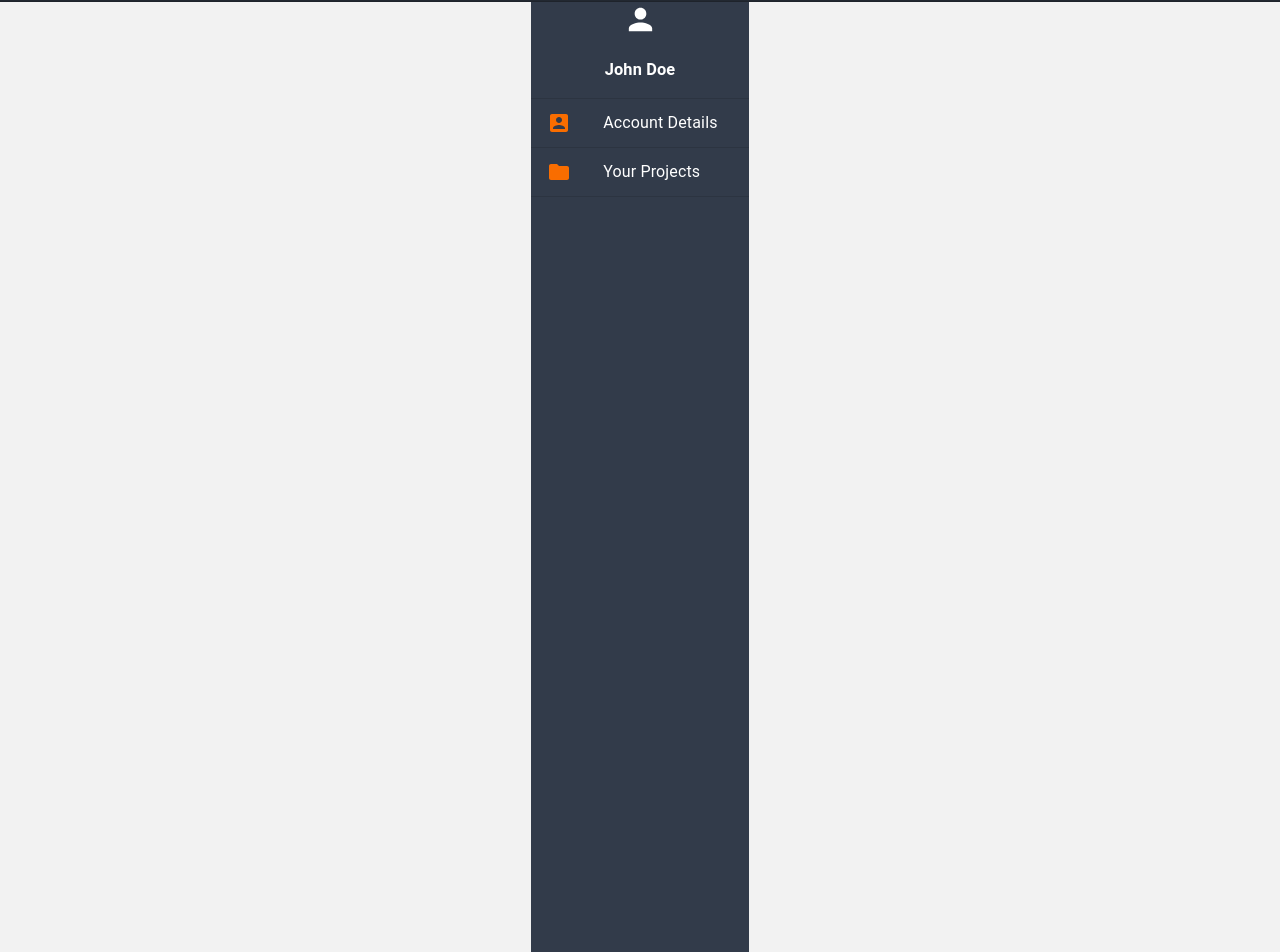
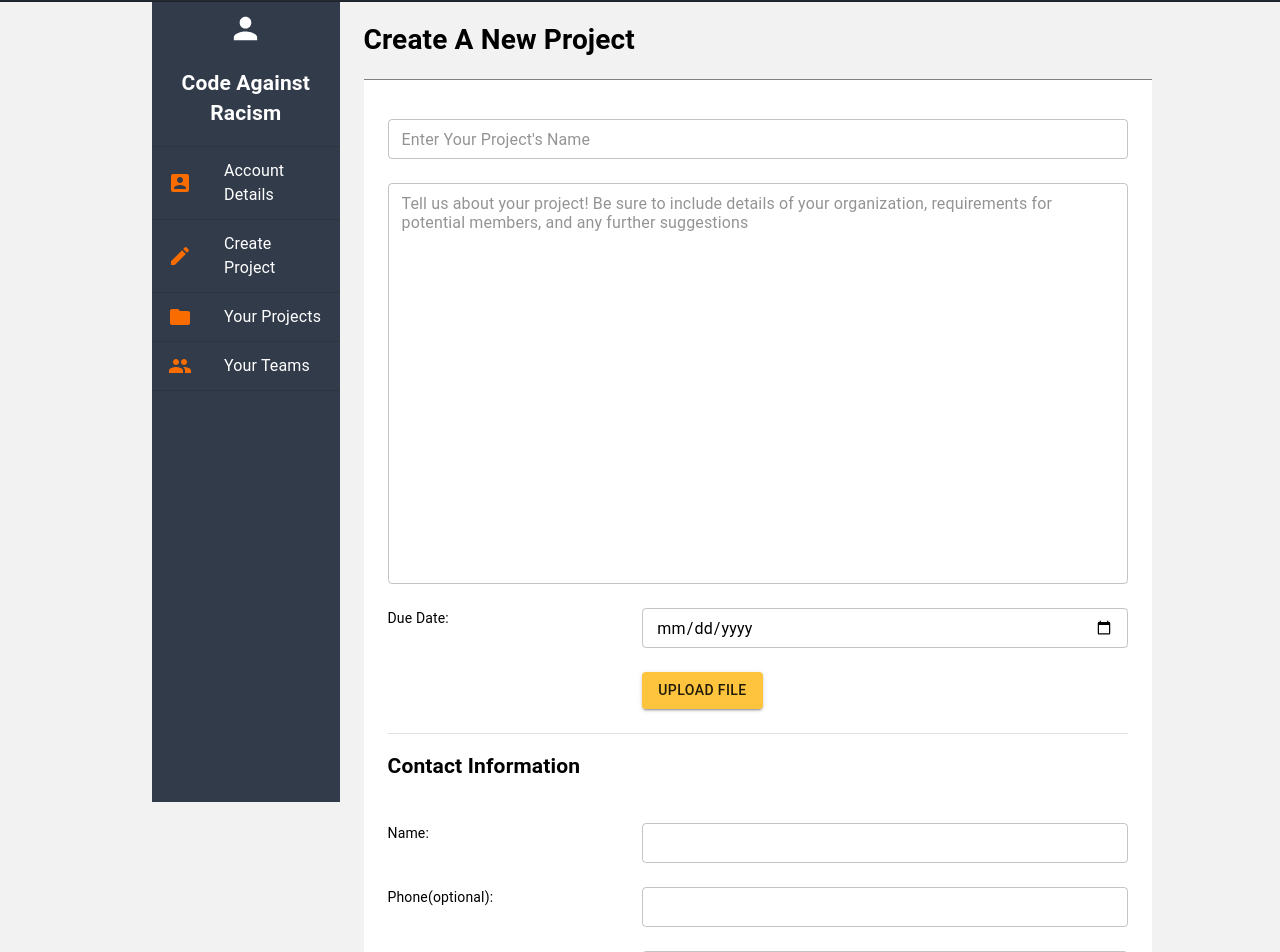
Before and after one commit to CodeAgainstRacism/codeagainstracism.org, a React (Create React App) app in the folder frontend/: page /create_projects in a window 1280 px wide. Shown: the part 52-1004 px from the top of the page. Built offline with nearby package versions, Linux system fonts and the light colour scheme.

Commit message:
created sidebar.jsx for styling only

```diff
--- a/frontend/src/components/SideBar.jsx
+++ b/frontend/src/components/SideBar.jsx
@@ -4,12 +4,14 @@ import {Container} from "@material-ui/core";
 
 const sideBarStyles = makeStyles((theme)  => ({
     sideBarContainer: {
-        width: "17%",
-        height: "120vh",
+        paddingTop: "5%",
+        width: "100%",
+        height: "100vh",
         textAlign: "center",
         backgroundColor: "#323b4a",
         color: theme.palette.text.secondary
     },
+
 }));
 
 const sideBar = (props) => {
--- a/frontend/src/components/SideBarOrganization.jsx
+++ b/frontend/src/components/SideBarOrganization.jsx
@@ -20,7 +20,7 @@ export default function SideBarOrganization(){
     return(
         <SideBar>
             <PersonIcon fontSize="large" />
-            <h3>Code Against Racism</h3>
+            <h2>Code Against Racism</h2>
             <List>
                 <Divider/>
                 <ListItem button
--- a/frontend/src/pages/NewProjectForm.jsx
+++ b/frontend/src/pages/NewProjectForm.jsx
@@ -1,12 +1,158 @@
 import React from "react";
-import SideBarIndividual from "../components/SideBarIndividual";
+import {makeStyles } from '@material-ui/core';
+import {Container,
+        CssBaseline,
+        Button,
+        TextField,
+        Grid,
+        Box} from '@material-ui/core';
+import Divider from '@material-ui/core/Divider';
+import Footer from "../components/Footer";
+import SideBar from "../components/SideBarOrganization"
+//for the sidebar, title, and form try using grid area
+//checkut form authentification
+const projectFormStyles = makeStyles((theme) => ({
 
-export default function News() {
+  root: {
+    flexGrow: 1,
+  },
 
-  return (
-    <div>
-      <SideBarIndividual/>
-      <h1>This is the New project form</h1>
-    </div>
-  );
-}
+  fakeSideBar: {
+    backgroundColor: "#c4c4c4",
+    width: "100%",
+    height: "100%"
+  },
+
+  gridText:{
+    textAlign: "left"
+  },
+
+
+  gridAlignment: {
+    marginLeft: "10%",
+    marginRight: "10%",
+    display: "grid",
+    gridTemplateColumns: "23% 77%",
+    gridTemplateAreas: ` 'sideBar header'
+                          'sideBar form' `,
+
+  },
+
+  dividerBar: {
+    height: "1px",
+    background: "#808080",
+    flexGrow: 1,
+  },
+
+  headingContainer: {
+    gridArea: "header",
+    //border: "1px solid #03fc17",
+    //boxSizing: "border-box",
+    textAlign: "left",
+  },
+
+  sideBarContainer: {
+    gridArea: "sideBar",
+    //border: "1px solid #292929",
+    //boxSizing: "border-box",
+    width: "100%",
+    //display: "inline"
+  },
+
+  rightContainer: {
+    gridArea: "form",
+  //contains the heading and the form
+    backgroundColor: "white",
+    paddingTop: "5%",
+    paddingBottom: "5%"
+    //border: "1px solid #292929",
+    //boxSizing: "border-box",
+    //marginTop: "20px",
+    //marginBottom: "6 rem",
+    //marginRight: "200px"
+  },
+}))
+export default function NewProjectForm() {
+  const classes = projectFormStyles();
+
+    return (
+
+      <React.Fragment>
+        <CssBaseline />
+        {/**must wrapper the whole thing as a body? */}
+        <body className = {classes.gridAlignment} >
+          <Container className = {classes.sideBarContainer}>
+            <SideBar/>
+          </Container>
+              {/*<SideBar/>*/}
+
+                {/*<div className={classes.root}>*/}
+
+          <Container disableGutters = {true} className = {classes.headingContainer}>
+              <h1>Create A New Project</h1>
+              <Box className = {classes.dividerBar}></Box>
+          </Container>
+
+          <Container className = {classes.rightContainer}>
+            <Grid container spacing={3} className = {classes.gridText}>
+            <Grid item xs = {12} sm = {12}>
+                <TextField placeholder = "Enter Your Project's Name"/>
+            </Grid>
+            <Grid item xs = {12} sm = {12}>
+                <TextField placeholder = "Tell us about your project! Be sure to include details of your organization, requirements for potential members, and any further suggestions" rows = "20" columns = "30" multiline = {true}/>
+            </Grid>
+            <Grid item xs = {12} sm = {4}>
+                Due Date:
+            </Grid>
+            <Grid item xs = {12} sm = {8}>
+                <TextField type = "date"/>
+            </Grid>
+            <Grid item xs = {12} sm = {4}>
+            </Grid>
+            <Grid item xs = {12} sm = {8}>
+                <Button variant="contained" component="label" color = "primary">
+                  Upload File
+                  <input type="file" style={{ display: "none" }}/>
+                </Button>
+            </Grid>
+            <Grid item xs = {12} sm = {12}>
+                <Divider variant="fullwidth"/>
+                <h2>Contact Information</h2>
+            </Grid>
+            <Grid item xs = {12} sm = {4}>
+                Name:
+            </Grid>
+            <Grid item xs = {12} sm = {8}>
+                <TextField/>
+            </Grid>
+            <Grid item xs = {12} sm = {4}>
+                Phone(optional):
+            </Grid>
+            <Grid item xs = {12} sm = {8}>
+                  <TextField/>
+            </Grid>
+            <Grid item xs = {12} sm = {4}>
+                Email:
+            </Grid>
+            <Grid item xs = {12} sm = {8}>
+                <TextField/>
+            </Grid>
+            <Grid item xs = {12} sm = {4}>
+                Primary organization:
+            </Grid>
+            <Grid item xs = {12} sm = {8}>
+                <TextField/>
+            </Grid>
+
+            <Grid item xs={12}
+                      display="flex"
+                      justify="flex-end">
+                <Button color ="primary" variant = "contained">Submit</Button>
+            </Grid>
+          </Grid>
+        </Container>
+      {/** </div> */}
+        </body>
+      </React.Fragment>
+    );
+  }
```
